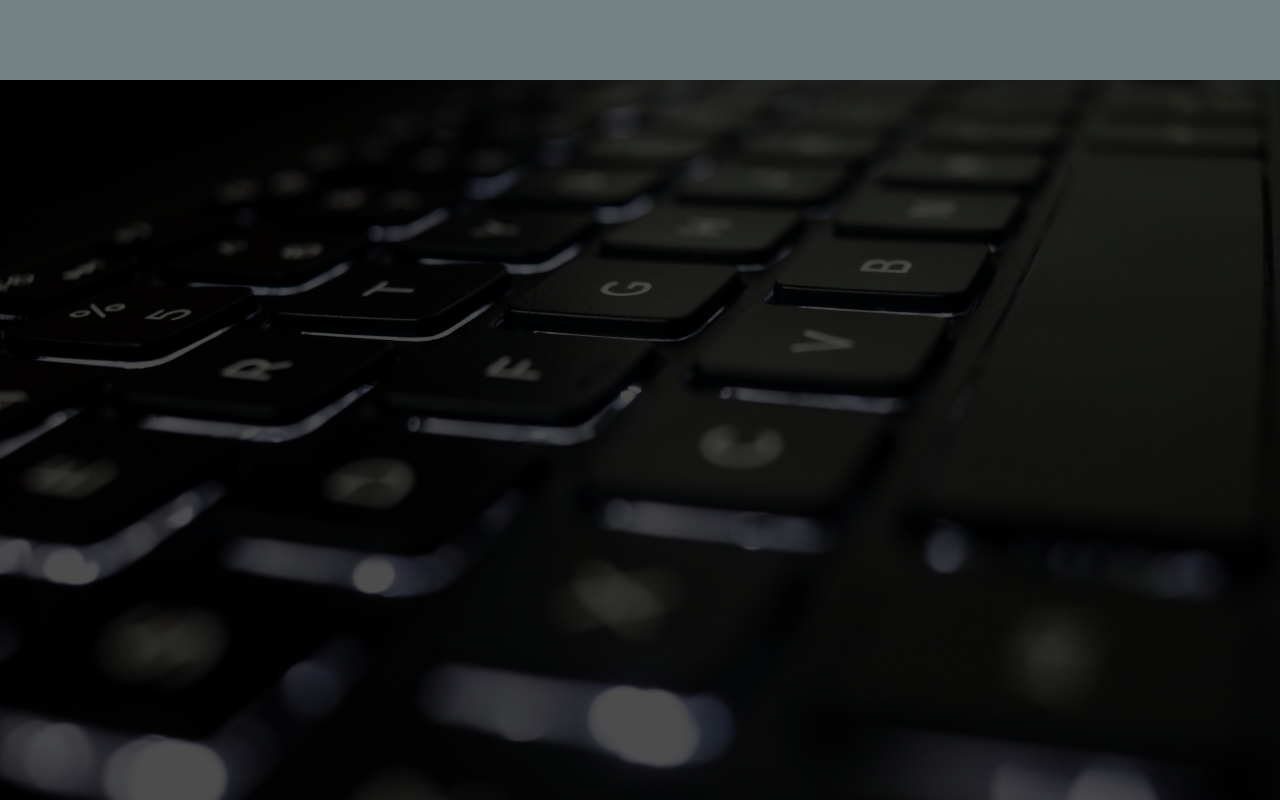
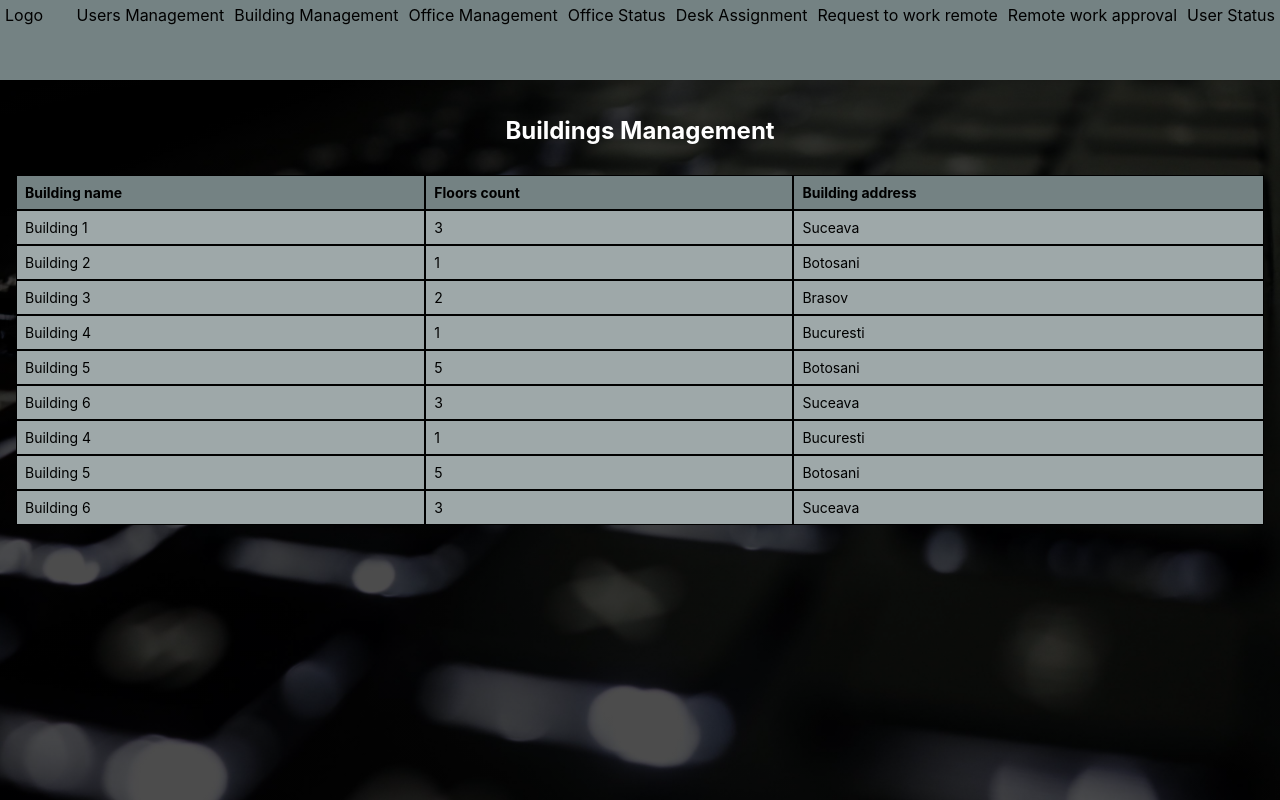
Before and after one commit to Catalinx99/assist-tech, a React (Create React App) app: page /building-management in a window 1280 px wide. Built offline with nearby package versions, Linux system fonts and the light colour scheme.

Commit message:
Building management (#10)
* Created Buildings tabel

* Take buildings items from constants

```diff
--- /dev/null
+++ b/src/Common/components/constants.js
@@ -0,0 +1,109 @@
+export const headerTabsLabel = {
+  admin: [
+    {
+      name: 'Users Management',
+      link: "/user-management"
+    }, {
+      name: 'Building Management',
+      link: '/#'
+    }, {
+      name: 'Office Management',
+      link: '/#'
+    }, {
+      name: 'Office Status',
+      link: '/#'
+    }, {
+      name: 'Desk Assignment',
+      link: '/#'
+    }, {
+      name: 'Request to work remote',
+      link: '/#'
+    }, {
+      name: 'Remote work approval',
+      link: '/#'
+    }, {
+      name: 'User Status',
+      link: '/#'
+    }
+  ],
+  officeAdministrator: [
+    {
+      name: 'Office Status',
+      link: '/#'
+    }, {
+      name: 'Desk Assignment',
+      link: '/#'
+    }, {
+      name: 'Request to work remote',
+      link: '/#'
+    }, {
+      name: 'User Status',
+      link: '/#'
+    }
+  ],
+  employee: [
+    {
+      name: 'Office Status',
+      link: '/#'
+    }, {
+      name: 'Request to work remote',
+      link: '/#'
+    }, {
+      name: 'User Status',
+      link: '/#'
+    }
+  ]
+};
+
+export const userRoleLabel = {
+  adminType: 'admin',
+  officeAdmType: 'officeAdministrator',
+  employeeType: 'employee',
+}
+export const buildingItems = [
+  {
+    name: 'Building 1',
+    floorsCount: '3',
+    address: 'Suceava'
+  },
+  {
+    name: 'Building 2',
+    floorsCount: '1',
+    address: 'Botosani'
+  },
+  {
+    name: 'Building 3',
+    floorsCount: '2',
+    address: 'Brasov'
+  },
+  {
+    name: 'Building 4',
+    floorsCount: '1',
+    address: 'Bucuresti'
+  },
+  {
+    name: 'Building 5',
+    floorsCount: '5',
+    address: 'Botosani'
+  },
+  {
+    name: 'Building 6',
+    floorsCount: '3',
+    address: 'Suceava'
+  },
+  {
+    name: 'Building 4',
+    floorsCount: '1',
+    address: 'Bucuresti'
+  },
+  {
+    name: 'Building 5',
+    floorsCount: '5',
+    address: 'Botosani'
+  },
+  {
+    name: 'Building 6',
+    floorsCount: '3',
+    address: 'Suceava'
+  }
+]
--- a/src/components/App/App.js
+++ b/src/components/App/App.js
@@ -1,4 +1,5 @@
 import { BrowserRouter as Router, Route, Switch } from 'react-router-dom';
+import BuildingManagement from '../BuildingManagement/BuildingManagement';
 import Header from '../Header/Header';
 import ForgotPsw from "../Login/ForgotPsw";
 import LogIn from "../Login/LogIn";
@@ -14,6 +15,7 @@ function App() {
           <div>
             <Header />
             <Route path="/user-management" component={UsersManagement} />
+            <Route path="/building-management" component={BuildingManagement} />
           </div>
         </Switch>
       </div>
--- /dev/null
+++ b/src/components/BuildingManagement/BuildingManagement.js
@@ -0,0 +1,33 @@
+import { useState } from "react"
+import "../UsersManagementPage/UsersManagement.css";
+import { buildingItems } from "../../Common/components/constants";
+
+const BuildingManagement = () => {
+  const [buildings, setBuidings] = useState();
+  return (
+    <div className="appContainer">
+      <h2>Buildings Management</h2>
+      <table>
+        <thead>
+          <tr>
+            <th>Building name</th>
+            <th>Floors count</th>
+            <th>Building address</th>
+          </tr>
+        </thead>
+        <tbody>
+          {buildingItems.map((building, index) =>
+            <tr key={index}>
+              <td>{building.name}</td>
+              <td>{building.floorsCount}</td>
+              <td>{building.address}</td>
+            </tr>
+
+          )}
+        </tbody>
+      </table>
+    </div>
+  )
+}
+
+export default BuildingManagement;
--- a/src/components/Header/Header.js
+++ b/src/components/Header/Header.js
@@ -1,78 +1,51 @@
+import { useEffect, useState } from "react";
+
 import "./HeaderCss.css";
+import {
+  headerTabsLabel,
+  userRoleLabel
+} from '../../Common/components/constants'
 
 const Header = () => {
-  const headerNavbar = {
-    Administrator: [
-      {
-        name: 'Management',
-        link: "/#"
-      }, {
-        name: 'Building Management',
-        link: '/#'
-      }, {
-        name: 'Office Management',
-        link: '/#'
-      }, {
-        name: 'Office Status',
-        link: '/#'
-      }, {
-        name: 'Desk Assignment',
-        link: '/#'
-      }, {
-        name: 'Request to work remote',
-        link: '/#'
-      }, {
-        name: 'Remote work approval',
-        link: '/#'
-      }, {
-        name: 'User Status',
-        link: '/#'
-      }
-    ],
-    OfficeAdministrator: [
-      {
-        name: 'Office Status',
-        link: '/#'
-      }, {
-        name: 'Desk Assignment',
-        link: '/#'
-      }, {
-        name: 'Request to work remote',
-        link: '/#'
-      }, {
-        name: 'User Status',
-        link: '/#'
-      }
-    ],
-    Employee: [
-      {
-        name: 'Office Status',
-        link: '/#'
-      }, {
-        name: 'Request to work remote',
-        link: '/#'
-      }, {
-        name: 'User Status',
-        link: '/#'
-      }
-    ]
+  const [userRole, setUserRole] = useState('admin');
+  const [headerTabs, setHeaderTabs] = useState([]);
 
+  const getHeaderTabs = () => {
+    switch (userRole) {
+      case userRoleLabel.adminType:
+        return (
+          setHeaderTabs(headerTabsLabel.admin)
+        );
+      case userRoleLabel.officeAdmType:
+        return (
+          setHeaderTabs(headerTabsLabel.officeAdministrator)
+        );
+      case userRoleLabel.employeeType:
+        return (
+          setHeaderTabs(headerTabsLabel.employee)
+        );
+      default:
+        return;
+    }
   }
-  var datarole = [
-    {
-      role: 'Administrator'
-    }, {
-      role: 'Ofice Administrator'
-    }, {
-      role: 'Employee'
-    }
-  ];
+
+  useEffect(() => {
+    getHeaderTabs();
+    // eslint-disable-next-line react-hooks/exhaustive-deps
+  }, []);
+
   return (
     <div className="header">
-
-
+      <div className="logoPanel">Logo</div>
+      <div className="tabsPanel">
+        {headerTabs.map((tab, index) => {
+          return (
+            <a href={tab.link} key={index} className="navStyle">{tab.name}</a>
+          )
+        })}
+      </div>
     </div>
   )
 }
 
-export default Header
+export default Header;
--- a/src/components/Header/HeaderCss.css
+++ b/src/components/Header/HeaderCss.css
@@ -4,3 +4,18 @@
   background-color: rgb( 116, 130, 131);
   color:#000000;
 }
+.logoPanel{
+  float:left;
+  padding: 5px;
+}
+.tabsPanel{
+  float:right;
+  display: flex;
+}
+.navStyle{
+  padding: 5px;
+}
+a{
+ color: #000000;
+ text-decoration:none;
+}
--- a/src/components/UsersManagementPage/UsersManagement.css
+++ b/src/components/UsersManagementPage/UsersManagement.css
@@ -12,7 +12,8 @@
 }
 
 table {
-  border-collapse: collapse;
+  border-spacing: 0;
+  border-collapse: unset;
   width: 100%;
 }
 
@@ -21,7 +22,7 @@ td {
   border: 1px solid #000000;
   text-align: left;
   padding: 8px;
-  font-size: 32px;
+  font-size: 14px;
 }
 
 th {
@@ -42,9 +43,6 @@ form td:last-child {
   justify-content: space-evenly;
 }
 
-form * {
-  font-size: 14px;
-}
 .addContact {
   justify-content: center;
 text-align: center;
```
Also changed, not shown: src/components/Building Management/BuildingManagement.js (deleted, +0 -11 lines), src/Common/Common.css (added).
